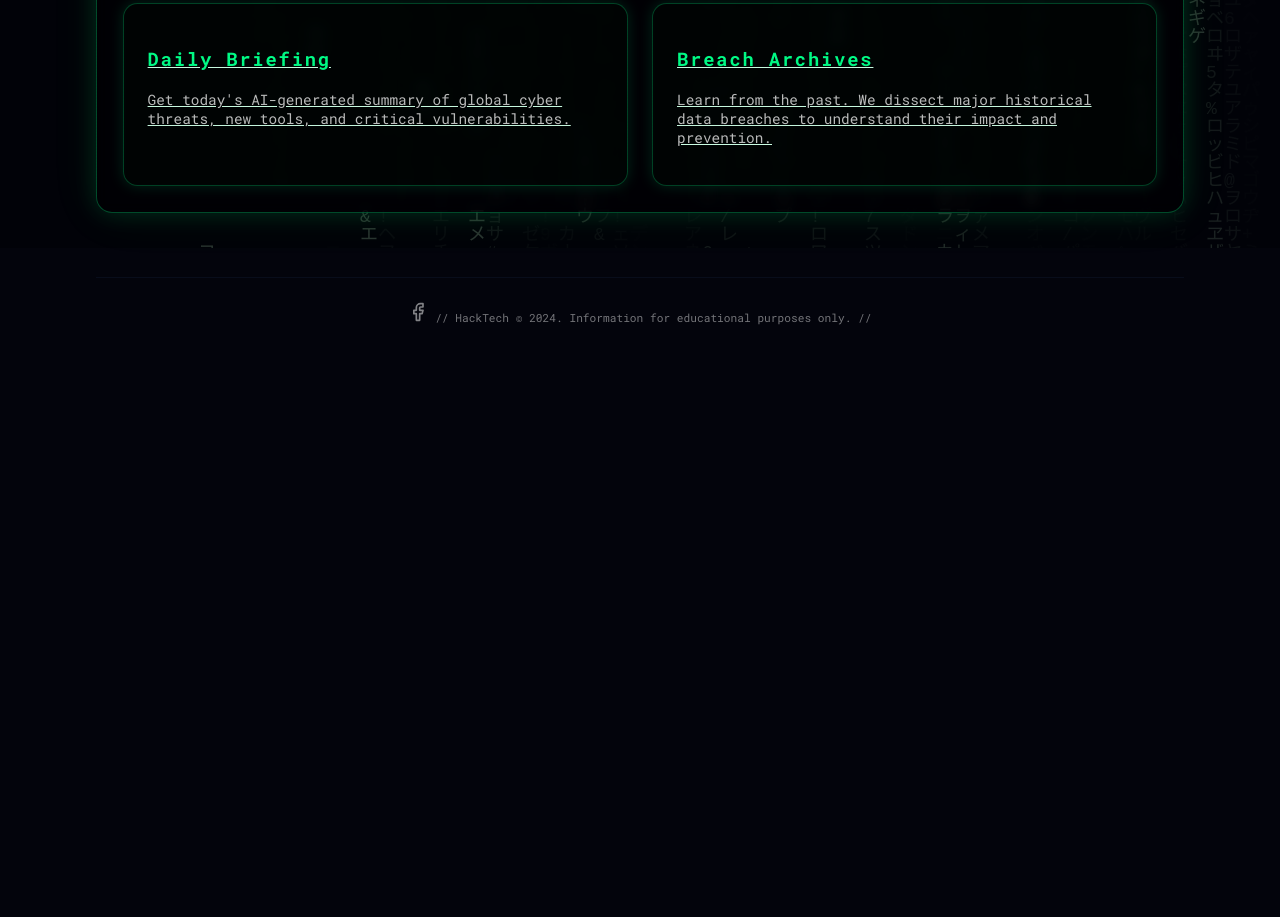
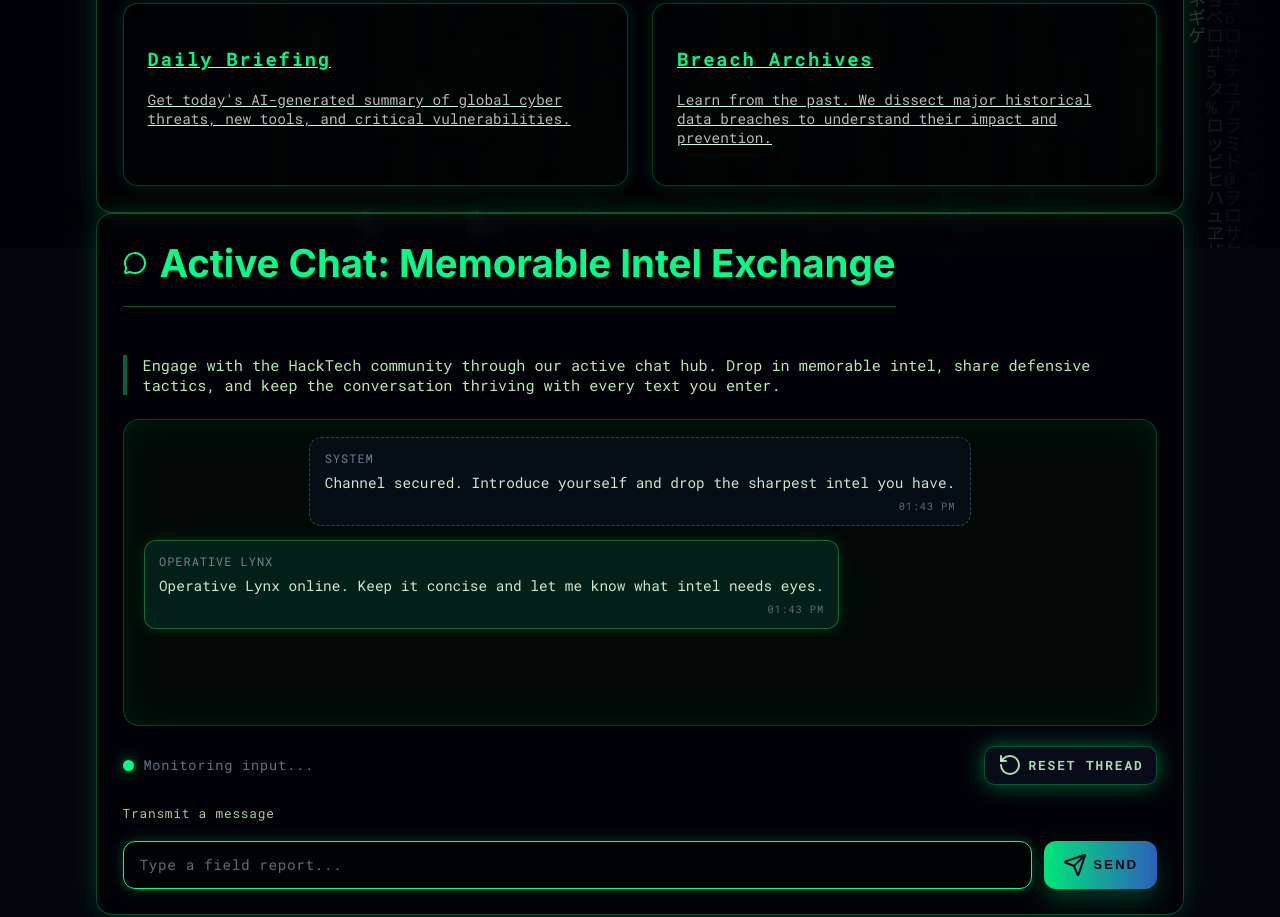
Before and after one commit to Freespirits/Freespirits, a website with bundled scripts: page public/index.html in a window 1280 px wide. Shown: the part 552-1469 px from the top of the page. Before the commit the page ends 957 px from the top, so only its background shows below. Built offline with nearby package versions, Linux system fonts and the light colour scheme.

Commit message:
Wire active chat to Cloudflare AI

```diff
--- /dev/null
+++ b/functions/api/chat.js
@@ -0,0 +1,100 @@
+const SYSTEM_PROMPT = `You are Operative Lynx, an elite cyber threat analyst embedded with the HackTech collective. \
+Reply in 1-3 concise sentences, combining tactical insight with actionable next steps. Keep the tone composed, professional, and supportive.`;
+
+const ERROR_MESSAGE = 'Unable to reach the allied intelligence network right now.';
+const MAX_HISTORY = 12;
+
+const sanitizeHistory = (history) => {
+    if (!Array.isArray(history)) {
+        return [];
+    }
+
+    return history
+        .filter((entry) => entry && typeof entry.content === 'string' && typeof entry.role === 'string')
+        .map((entry) => ({
+            role: entry.role === 'assistant' ? 'assistant' : 'user',
+            content: entry.content.trim(),
+        }))
+        .filter((entry) => entry.content.length > 0)
+        .slice(-MAX_HISTORY);
+};
+
+export async function onRequestPost(context) {
+    const { request, env } = context;
+
+    const accountId = env.CLOUDFLARE_ACCOUNT_ID;
+    const apiToken = env.CLOUDFLARE_AI_TOKEN;
+
+    if (!accountId || !apiToken) {
+        return new Response(
+            JSON.stringify({ error: 'Cloudflare AI environment variables are not configured.' }),
+            {
+                status: 500,
+                headers: { 'content-type': 'application/json' },
+            }
+        );
+    }
+
+    let body;
+    try {
+        body = await request.json();
+    } catch (error) {
+        return new Response(JSON.stringify({ error: 'Invalid JSON payload.' }), {
+            status: 400,
+            headers: { 'content-type': 'application/json' },
+        });
+    }
+
+    const history = sanitizeHistory(body?.history);
+
+    if (history.length === 0) {
+        return new Response(JSON.stringify({ error: 'Conversation history is required.' }), {
+            status: 400,
+            headers: { 'content-type': 'application/json' },
+        });
+    }
+
+    const messages = [{ role: 'system', content: SYSTEM_PROMPT }, ...history];
+
+    try {
+        const aiResponse = await fetch(
+            `https://api.cloudflare.com/client/v4/accounts/${accountId}/ai/run/@cf/meta/llama-3-8b-instruct`,
+            {
+                method: 'POST',
+                headers: {
+                    Authorization: `Bearer ${apiToken}`,
+                    'Content-Type': 'application/json',
+                },
+                body: JSON.stringify({ messages }),
+            }
+        );
+
+        if (!aiResponse.ok) {
+            const errorText = await aiResponse.text();
+            throw new Error(`Cloudflare AI error: ${aiResponse.status} ${aiResponse.statusText} - ${errorText}`);
+        }
+
+        const result = await aiResponse.json();
+        const reply =
+            result?.result?.response ??
+            result?.result?.output_text ??
+            result?.result?.text ??
+            result?.result ??
+            null;
+
+        if (!reply || typeof reply !== 'string') {
+            throw new Error('Unexpected response from Cloudflare AI');
+        }
+
+        return new Response(
+            JSON.stringify({ reply: reply.trim() }),
+            { headers: { 'content-type': 'application/json' } }
+        );
+    } catch (error) {
+        console.error('Active chat function error:', error);
+        return new Response(
+            JSON.stringify({ error: ERROR_MESSAGE }),
+            { status: 502, headers: { 'content-type': 'application/json' } }
+        );
+    }
+}
--- /dev/null
+++ b/public/assets/css/chat.css
@@ -0,0 +1,243 @@
+.chat-shell {
+    display: grid;
+    gap: 1.25rem;
+}
+
+.chat-noscript {
+    padding: 0.75rem 1rem;
+    border-radius: 0.75rem;
+    border: 1px dashed rgba(148, 163, 184, 0.4);
+    background: rgba(15, 23, 42, 0.5);
+    font-family: 'Roboto Mono', monospace;
+    font-size: 0.85rem;
+    letter-spacing: 0.06em;
+}
+
+.chat-window {
+    min-height: clamp(16rem, 24vw, 22rem);
+    max-height: 24rem;
+    border-radius: 1rem;
+    border: 1px solid rgba(0, 255, 136, 0.25);
+    background: rgba(0, 15, 8, 0.65);
+    backdrop-filter: blur(6px);
+    padding: 1.1rem 1.25rem;
+    overflow-y: auto;
+    box-shadow: inset 0 0 30px rgba(0, 255, 136, 0.08);
+    display: flex;
+    flex-direction: column;
+    gap: 0.9rem;
+}
+
+.chat-window::-webkit-scrollbar {
+    width: 0.35rem;
+}
+
+.chat-window::-webkit-scrollbar-thumb {
+    background: rgba(0, 255, 136, 0.45);
+    border-radius: 9999px;
+}
+
+.chat-meta {
+    display: flex;
+    align-items: center;
+    justify-content: space-between;
+    gap: 1rem;
+}
+
+.chat-status {
+    display: inline-flex;
+    align-items: center;
+    gap: 0.6rem;
+    font-family: 'Roboto Mono', monospace;
+    font-size: 0.85rem;
+    letter-spacing: 0.06em;
+    color: rgba(148, 163, 184, 0.7);
+}
+
+.chat-status-indicator {
+    width: 0.7rem;
+    height: 0.7rem;
+    border-radius: 9999px;
+    display: inline-block;
+    background: rgba(148, 163, 184, 0.6);
+    box-shadow: 0 0 6px rgba(148, 163, 184, 0.3);
+}
+
+.chat-clear {
+    display: inline-flex;
+    align-items: center;
+    gap: 0.4rem;
+    border: 1px solid rgba(0, 255, 136, 0.3);
+    border-radius: 0.65rem;
+    padding: 0.4rem 0.8rem;
+    background: rgba(15, 23, 42, 0.5);
+    color: rgba(204, 255, 204, 0.85);
+    font-family: 'Roboto Mono', monospace;
+    font-size: 0.8rem;
+    letter-spacing: 0.05em;
+    cursor: pointer;
+    transition: transform 0.2s ease, border-color 0.2s ease, box-shadow 0.2s ease;
+}
+
+.chat-clear:hover {
+    transform: translateY(-1px);
+    border-color: rgba(0, 255, 136, 0.6);
+    box-shadow: 0 0 12px rgba(0, 255, 136, 0.25);
+}
+
+.chat-entry {
+    display: grid;
+    gap: 0.65rem;
+}
+
+.chat-label {
+    font-family: 'Roboto Mono', monospace;
+    font-size: 0.8rem;
+    letter-spacing: 0.06em;
+    color: rgba(204, 255, 204, 0.8);
+}
+
+.chat-controls {
+    display: flex;
+    gap: 0.75rem;
+}
+
+.chat-controls input[type='text'] {
+    flex: 1 1 auto;
+    border-radius: 0.75rem;
+    border: 1px solid rgba(0, 255, 136, 0.35);
+    background: rgba(0, 0, 0, 0.45);
+    color: rgba(224, 255, 224, 0.95);
+    padding: 0.75rem 1rem;
+    font-family: 'Roboto Mono', monospace;
+    letter-spacing: 0.04em;
+    font-size: 0.9rem;
+    transition: border-color 0.2s ease, box-shadow 0.2s ease;
+}
+
+.chat-controls input[type='text']::placeholder {
+    color: rgba(226, 232, 240, 0.45);
+}
+
+.chat-controls input[type='text']:focus {
+    outline: none;
+    border-color: var(--color-neon-primary);
+    box-shadow: 0 0 12px rgba(0, 255, 136, 0.25);
+}
+
+.chat-controls input[type='text']:disabled {
+    cursor: not-allowed;
+    opacity: 0.6;
+    border-color: rgba(148, 163, 184, 0.35);
+    box-shadow: none;
+}
+
+.chat-send {
+    display: inline-flex;
+    align-items: center;
+    justify-content: center;
+    gap: 0.4rem;
+    padding: 0.75rem 1.2rem;
+    border-radius: 0.75rem;
+    background: linear-gradient(90deg, rgba(0, 255, 136, 0.9), rgba(59, 130, 246, 0.75));
+    border: none;
+    color: #020617;
+    font-weight: 700;
+    text-transform: uppercase;
+    letter-spacing: 0.08em;
+    cursor: pointer;
+    box-shadow: 0 12px 25px rgba(0, 255, 136, 0.2);
+    transition: transform 0.2s ease, box-shadow 0.2s ease;
+}
+
+.chat-send i,
+.chat-clear i {
+    width: 1rem;
+    height: 1rem;
+}
+
+.chat-send:hover {
+    transform: translateY(-1px);
+    box-shadow: 0 16px 32px rgba(0, 255, 136, 0.3);
+}
+
+.chat-send:disabled,
+.chat-send[aria-disabled='true'] {
+    cursor: not-allowed;
+    opacity: 0.65;
+    transform: none;
+    box-shadow: none;
+}
+
+.chat-message {
+    display: grid;
+    gap: 0.35rem;
+    padding: 0.75rem 0.9rem;
+    border-radius: 0.75rem;
+    border: 1px solid rgba(0, 255, 136, 0.18);
+    background: rgba(4, 16, 12, 0.75);
+    font-family: 'Roboto Mono', monospace;
+}
+
+.chat-message--user {
+    margin-left: auto;
+    border-color: rgba(59, 130, 246, 0.4);
+    background: rgba(30, 64, 175, 0.25);
+    box-shadow: 0 0 16px rgba(59, 130, 246, 0.15);
+}
+
+.chat-message--ally {
+    margin-right: auto;
+    border-color: rgba(34, 197, 94, 0.45);
+    background: rgba(6, 78, 59, 0.35);
+    box-shadow: 0 0 16px rgba(34, 197, 94, 0.18);
+}
+
+.chat-message--system {
+    margin: 0 auto;
+    border-style: dashed;
+    border-color: rgba(148, 163, 184, 0.35);
+    color: rgba(226, 232, 240, 0.85);
+    background: rgba(15, 23, 42, 0.45);
+}
+
+.chat-author {
+    font-size: 0.75rem;
+    letter-spacing: 0.08em;
+    text-transform: uppercase;
+    color: rgba(148, 163, 184, 0.75);
+}
+
+.chat-message p {
+    margin: 0;
+    font-size: 0.9rem;
+    line-height: 1.5;
+    color: rgba(226, 255, 226, 0.9);
+}
+
+.chat-message time {
+    font-size: 0.65rem;
+    letter-spacing: 0.08em;
+    text-transform: uppercase;
+    color: rgba(148, 163, 184, 0.6);
+    justify-self: flex-end;
+}
+
+.chat-shell button {
+    letter-spacing: 0.15em;
+}
+
+@media (max-width: 720px) {
+    .chat-meta {
+        flex-direction: column;
+        align-items: stretch;
+    }
+
+    .chat-controls {
+        flex-direction: column;
+    }
+
+    .chat-send {
+        width: 100%;
+    }
+}
--- /dev/null
+++ b/public/assets/js/chat.js
@@ -0,0 +1,211 @@
+const statusStyles = {
+    idle: {
+        color: 'rgba(148, 163, 184, 0.6)',
+        glow: '0 0 10px rgba(148, 163, 184, 0.4)',
+        label: 'Standing by',
+    },
+    listening: {
+        color: 'var(--color-neon-primary)',
+        glow: '0 0 12px rgba(0, 255, 136, 0.6)',
+        label: 'Listening',
+    },
+    responding: {
+        color: 'rgba(59, 130, 246, 0.8)',
+        glow: '0 0 12px rgba(59, 130, 246, 0.6)',
+        label: 'Routing reply',
+    },
+};
+
+const HISTORY_LIMIT = 12;
+
+const formatTimestamp = (date = new Date()) =>
+    date.toLocaleTimeString([], { hour: '2-digit', minute: '2-digit' });
+
+export const initActiveChat = () => {
+    const chatShell = document.querySelector('[data-chat-shell]');
+    if (!chatShell) {
+        return;
+    }
+
+    const chatForm = chatShell.querySelector('#activeChatForm');
+    const chatInput = chatShell.querySelector('#activeChatInput');
+    const chatLog = chatShell.querySelector('#activeChatLog');
+    const chatReset = chatShell.querySelector('#activeChatReset');
+    const chatSendButton = chatShell.querySelector('.chat-send');
+    const statusIndicator = chatShell.querySelector('[data-chat-status-indicator]');
+    const statusText = chatShell.querySelector('[data-chat-status-text]');
+
+    if (!chatForm || !chatInput || !chatLog) {
+        return;
+    }
+
+    const conversation = [];
+    let isAwaitingReply = false;
+
+    const setStatus = (mode, message) => {
+        const config = statusStyles[mode];
+        if (!config) {
+            return;
+        }
+
+        if (statusIndicator) {
+            statusIndicator.style.background = config.color;
+            statusIndicator.style.boxShadow = config.glow;
+        }
+
+        if (statusText) {
+            statusText.textContent = message ?? config.label;
+        }
+    };
+
+    const addMessage = (role, text) => {
+        const wrapper = document.createElement('div');
+        wrapper.classList.add('chat-message');
+
+        if (role === 'user') {
+            wrapper.classList.add('chat-message--user');
+        } else if (role === 'ally') {
+            wrapper.classList.add('chat-message--ally');
+        } else {
+            wrapper.classList.add('chat-message--system');
+        }
+
+        const author = document.createElement('span');
+        author.className = 'chat-author';
+        if (role === 'user') {
+            author.textContent = 'You';
+        } else if (role === 'ally') {
+            author.textContent = 'Operative Lynx';
+        } else {
+            author.textContent = 'System';
+        }
+
+        const messageBody = document.createElement('p');
+        messageBody.textContent = text;
+
+        const timeStamp = document.createElement('time');
+        const now = new Date();
+        timeStamp.setAttribute('datetime', now.toISOString());
+        timeStamp.textContent = formatTimestamp(now);
+
+        wrapper.append(author, messageBody, timeStamp);
+        chatLog.append(wrapper);
+        chatLog.scrollTo({ top: chatLog.scrollHeight, behavior: 'smooth' });
+    };
+
+    const trimHistory = () => {
+        while (conversation.length > HISTORY_LIMIT) {
+            conversation.shift();
+        }
+    };
+
+    const toggleInputState = (disabled) => {
+        chatInput.disabled = disabled;
+        if (chatSendButton) {
+            chatSendButton.disabled = disabled;
+            if (disabled) {
+                chatSendButton.setAttribute('aria-disabled', 'true');
+            } else {
+                chatSendButton.removeAttribute('aria-disabled');
+            }
+        }
+
+        if (!disabled) {
+            chatInput.focus();
+        }
+    };
+
+    const requestReply = async () => {
+        if (isAwaitingReply || conversation.length === 0) {
+            return;
+        }
+
+        isAwaitingReply = true;
+        setStatus('responding', 'Routing to Operative Lynx...');
+        toggleInputState(true);
+
+        try {
+            const response = await fetch('/api/chat', {
+                method: 'POST',
+                headers: { 'Content-Type': 'application/json' },
+                body: JSON.stringify({ history: conversation }),
+            });
+
+            let payload;
+            try {
+                payload = await response.json();
+            } catch (parseError) {
+                throw new Error('Unrecognized response from the relay.');
+            }
+
+            if (!response.ok) {
+                const message =
+                    typeof payload?.error === 'string'
+                        ? payload.error
+                        : `Transmission failed (status ${response.status}).`;
+                throw new Error(message);
+            }
+
+            const reply = typeof payload?.reply === 'string' ? payload.reply.trim() : '';
+
+            if (!reply) {
+                throw new Error('No reply text returned.');
+            }
+
+            addMessage('ally', reply);
+            conversation.push({ role: 'assistant', content: reply });
+            trimHistory();
+        } catch (error) {
+            console.error('Active chat error:', error);
+            const notice =
+                error instanceof Error && error.message
+                    ? error.message
+                    : 'Transmission jammed. Try resubmitting in a moment.';
+            addMessage('system', notice);
+        } finally {
+            isAwaitingReply = false;
+            setStatus('idle');
+            toggleInputState(false);
+        }
+    };
+
+    const resetChat = () => {
+        chatLog.innerHTML = '';
+        conversation.length = 0;
+        chatInput.value = '';
+        addMessage('system', 'Channel secured. Introduce yourself and drop the sharpest intel you have.');
+        const greeting =
+            'Operative Lynx online. Keep it concise and let me know what intel needs eyes.';
+        addMessage('ally', greeting);
+        conversation.push({ role: 'assistant', content: greeting });
+        setStatus('idle');
+        toggleInputState(false);
+        isAwaitingReply = false;
+    };
+
+    chatForm.addEventListener('submit', async (event) => {
+        event.preventDefault();
+        const message = chatInput.value.trim();
+        if (!message || isAwaitingReply) {
+            return;
+        }
+
+        addMessage('user', message);
+        conversation.push({ role: 'user', content: message });
+        trimHistory();
+        chatInput.value = '';
+        chatInput.focus();
+        await requestReply();
+    });
+
+    chatInput.addEventListener('focus', () => setStatus('listening', 'Monitoring input...'));
+    chatInput.addEventListener('blur', () => setStatus('idle'));
+
+    if (chatReset) {
+        chatReset.addEventListener('click', () => {
+            resetChat();
+        });
+    }
+
+    resetChat();
+};
--- a/public/assets/js/site.js
+++ b/public/assets/js/site.js
@@ -1,4 +1,5 @@
 import { startMatrixRain } from './matrix.js';
+import { initActiveChat } from './chat.js';
 
 document.addEventListener('DOMContentLoaded', () => {
     startMatrixRain();
@@ -14,4 +15,8 @@ document.addEventListener('DOMContentLoaded', () => {
             link.classList.add('active');
         }
     });
+
+    if (document.querySelector('[data-chat-shell]')) {
+        initActiveChat();
+    }
 });
--- a/public/index.html
+++ b/public/index.html
@@ -8,6 +8,7 @@
     <link rel="preconnect" href="https://fonts.gstatic.com" crossorigin>
     <link href="https://fonts.googleapis.com/css2?family=Inter:wght@400;700;900&family=Roboto+Mono:wght@400;700&display=swap" rel="stylesheet">
     <link rel="stylesheet" href="/assets/css/styles.css">
+    <link rel="stylesheet" href="/assets/css/chat.css">
     <script type="module" src="/assets/js/site.js" defer></script>
     <script type="module" src="https://unpkg.com/lucide@latest" defer></script>
 </head>
@@ -42,6 +43,45 @@
                 </a>
             </div>
         </section>
+        <section class="cyber-panel">
+            <h2><i data-lucide="message-circle"></i> Active Chat: Memorable Intel Exchange</h2>
+            <p class="highlight">
+                Engage with the HackTech community through our active chat hub. Drop in memorable intel, share defensive tactics, and keep the conversation thriving with every text you enter.
+            </p>
+            <div class="chat-shell" data-chat-shell>
+                <div class="chat-window" id="activeChatLog" aria-live="polite"></div>
+                <noscript class="chat-noscript">
+                    Activate JavaScript to join the live intel exchange.
+                </noscript>
+                <div class="chat-meta">
+                    <div class="chat-status" aria-live="polite">
+                        <span class="chat-status-indicator" data-chat-status-indicator></span>
+                        <span data-chat-status-text>Standing by</span>
+                    </div>
+                    <button class="chat-clear" type="button" id="activeChatReset">
+                        <i data-lucide="rotate-ccw"></i>
+                        Reset Thread
+                    </button>
+                </div>
+                <form class="chat-entry" id="activeChatForm" autocomplete="off">
+                    <label class="chat-label" for="activeChatInput">Transmit a message</label>
+                    <div class="chat-controls">
+                        <input
+                            type="text"
+                            id="activeChatInput"
+                            name="message"
+                            placeholder="Type a field report..."
+                            required
+                            minlength="1"
+                        />
+                        <button type="submit" class="chat-send">
+                            <i data-lucide="send"></i>
+                            Send
+                        </button>
+                    </div>
+                </form>
+            </div>
+        </section>
         <footer>
             <div class="socials">
                 <a href="https://facebook.com/YOUR_PAGE_HERE" target="_blank" rel="noopener noreferrer" aria-label="Facebook">
```
Also changed, not shown: tests/chat.test.js (added, +109 -0 lines).
